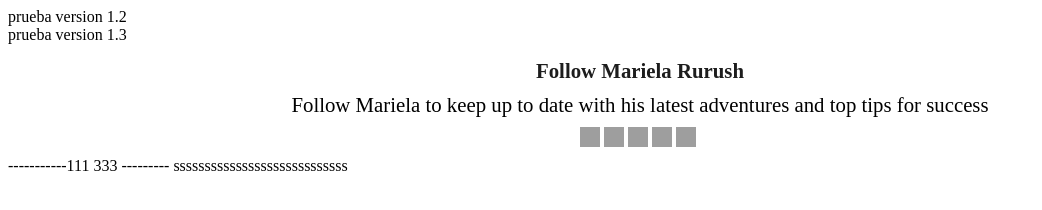
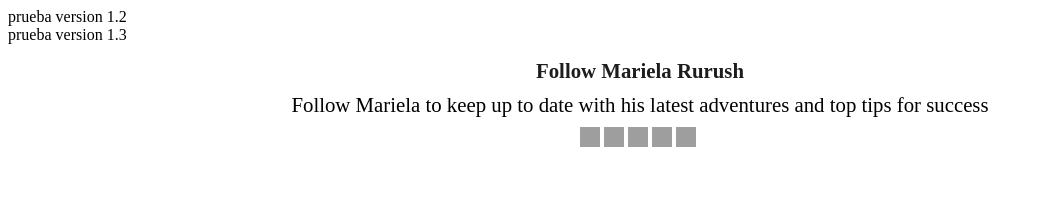
Before and after one commit to dnavarro174/miweb, a plain HTML site: page index.html in a window 1280 px wide. Shown: the whole page, without its empty margins (0-1042 px from the left). Drawn offline with Linux system fonts and the light colour scheme; grey boxes are pictures that could not be loaded.

Commit message:
Nueva modificación

```diff
--- /dev/null
+++ b/css/main.css
@@ -0,0 +1 @@
+main.css
--- a/index.html
+++ b/index.html
@@ -27,13 +27,6 @@
 <p class="txt-perfil"><span class="d-block">Follow Mariela to keep up to date with his latest adventures and top tips for success</span></p>
 <p class="txt-perfil"><span class="d-block"><a href="https://www.facebook.com/marielarurushb/" target="_blank" class="mr-4"><em class="iimg iimg-fb"></em></a><a href="https://twitter.com/MarielaRurush/" target="_blank" class="mr-4"><em class="iimg iimg-tw"></em></a><a href="https://www.instagram.com/marielarurush/" target="_blank" class="mr-4"><em class="iimg iimg-in"></em></a><a href="https://www.youtube.com/channel/UC7U8awE_or-7IZATWsvGysQ" target="_blank" class="mr-4"><em class="iimg iimg-yo"></em></a><a href="https://www.linkedin.com/in/marielarurush/" target="_blank" class="mr-4"><em class="iimg iimg-li"></em></a></span></p>
 
------------111 333 ---------
-
-
-
-
-
-ssssssssssssssssssssssssssss
 
 </body>
 </html>
```
